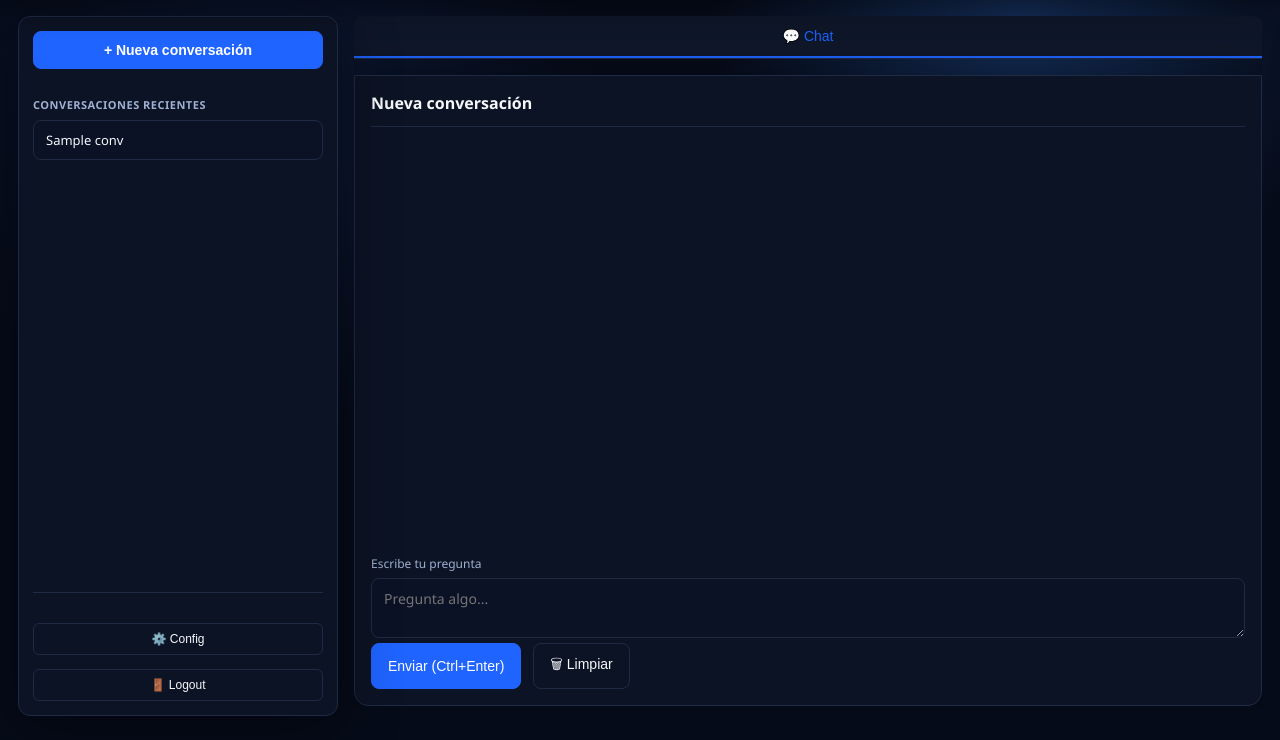
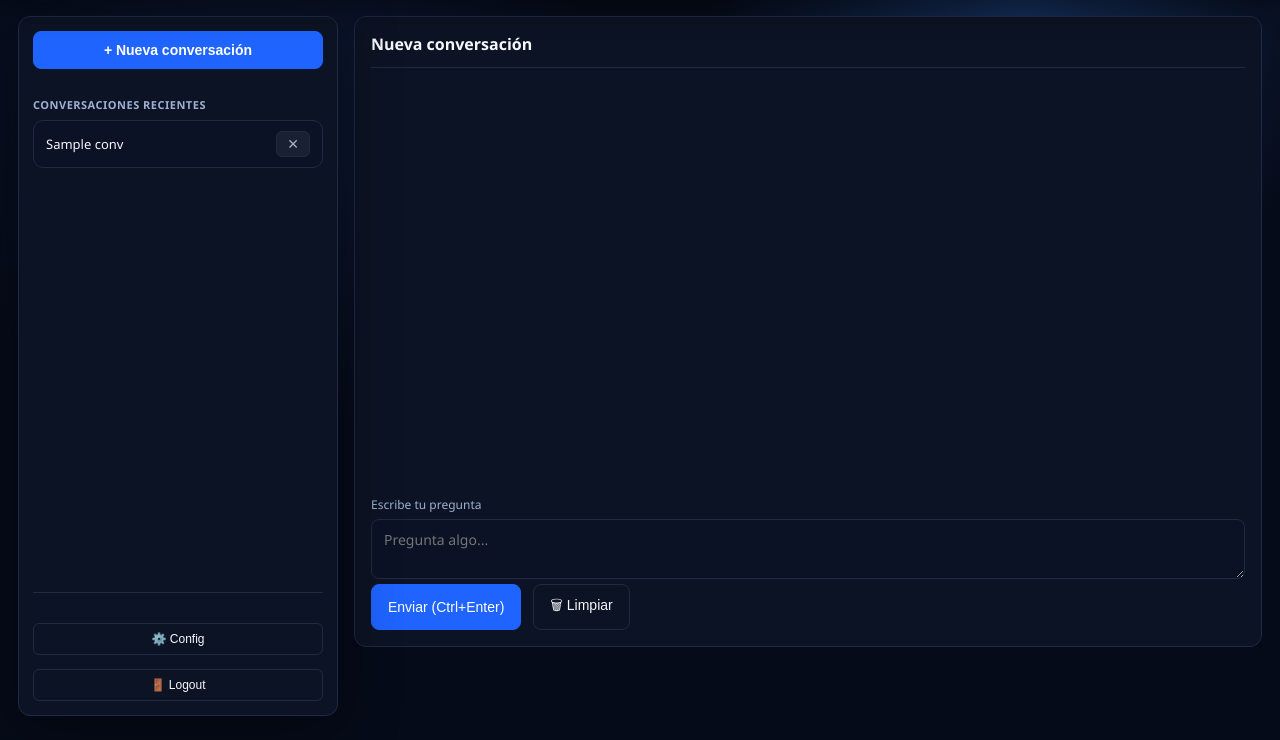
Before and after one commit to c0hete/energyapp-llm-platform, a FastAPI app: template templates/dashboard.html in a window 1280 px wide. Shown: the part 65-805 px from the top of the page. Run offline with FastAPI, Linux system fonts and the light colour scheme; the template is opened without the code that fills it: most values are stand-ins (such as "Sample title", 1, 10 or a date in 2020).

Commit message:
Dashboard: sidebar flush, remove tab header, add convo delete buttons

```diff
--- a/templates/dashboard.html
+++ b/templates/dashboard.html
@@ -58,7 +58,7 @@
     overflow-y: auto;
     display: flex;
     flex-direction: column;
-    gap: 6px;
+    gap: 8px;
     margin-bottom: 16px;
     min-height: 100px;
   }
@@ -67,13 +67,17 @@
     padding: 10px 12px;
     background: var(--bg-alt);
     border: 1px solid var(--border);
-    border-radius: 8px;
+    border-radius: 10px;
     cursor: pointer;
     transition: all 0.2s ease;
     font-size: 13px;
     white-space: nowrap;
     overflow: hidden;
     text-overflow: ellipsis;
+    display: flex;
+    align-items: center;
+    justify-content: space-between;
+    gap: 8px;
   }
 
   .conv-item:hover {
@@ -84,6 +88,33 @@
   .conv-item.active {
     background: var(--accent);
     color: #fff;
+  }
+
+  .conv-title {
+    flex: 1;
+    overflow: hidden;
+    text-overflow: ellipsis;
+  }
+
+  .conv-delete {
+    width: 26px;
+    height: 26px;
+    border-radius: 6px;
+    border: 1px solid var(--border);
+    background: rgba(255,255,255,0.06);
+    color: var(--muted);
+    display: inline-flex;
+    align-items: center;
+    justify-content: center;
+    cursor: pointer;
+    transition: all 0.2s ease;
+    flex-shrink: 0;
+  }
+
+  .conv-delete:hover {
+    background: rgba(255,255,255,0.12);
+    color: #fff;
+    border-color: var(--accent);
   }
 
   .conv-footer {
@@ -115,42 +146,7 @@
     letter-spacing: 0.5px;
   }
 
-  .tabs {
-    display: flex;
-    gap: 0;
-    border-bottom: 1px solid var(--border);
-    margin-bottom: 16px;
-    background: var(--bg);
-    border-radius: 8px 8px 0 0;
-    overflow: hidden;
-  }
-
-  .tabs button {
-    flex: 1;
-    padding: 12px 16px;
-    background: transparent;
-    border: none;
-    border-bottom: 2px solid transparent;
-    color: var(--muted);
-    cursor: pointer;
-    transition: all 0.2s ease;
-    font-weight: 500;
-    border-radius: 0;
-    font-size: 14px;
-  }
-
-  .tabs button:hover {
-    color: var(--text);
-    background: var(--panel);
-  }
-
-  .tabs button.active {
-    color: var(--accent);
-    border-bottom-color: var(--accent);
-    background: var(--panel);
-  }
-
-.content {
+  .content {
     flex: 1;
     display: flex;
     flex-direction: column;
@@ -159,20 +155,16 @@
     padding: 0;
   }
 
-  .section {
+.section {
     background: var(--panel-strong);
     border: 1px solid var(--border);
-    border-radius: 0 0 14px 14px;
+    border-radius: 12px;
     padding: 16px;
     box-shadow: var(--shadow);
-    display: none;
+    display: flex;
+    flex-direction: column;
     flex: 1;
     overflow: hidden;
-  }
-
-  .section.active {
-    display: flex;
-    flex-direction: column;
   }
 
   #chatSection {
@@ -259,7 +251,10 @@
   <div class="conv-label">Conversaciones recientes</div>
   <div class="conv-list" id="convList">
     {% for conv in conversations %}
-    <div class="conv-item" onclick="selectConversation({{ conv.id }})">{{ conv.title or 'Sin título' }}</div>
+    <div class="conv-item" data-id="{{ conv.id }}">
+      <span class="conv-title" onclick="selectConversation({{ conv.id }}, this)">{{ conv.title or 'Sin título' }}</span>
+      <button class="conv-delete" onclick="deleteConversation({{ conv.id }}, event)">✕</button>
+    </div>
     {% endfor %}
   </div>
   <div class="conv-footer">
@@ -274,11 +269,7 @@
 
 <div class="layout-shell">
 <div class="content">
-  <div class="tabs">
-    <button data-tab="chat" class="active">💬 Chat</button>
-  </div>
-
-  <div class="section active" id="chatSection">
+  <div class="section" id="chatSection">
     <div class="chat-header" id="convTitle">Nueva conversación</div>
     <div class="chat-box" id="chatBox"></div>
     <div class="prompt-area">
@@ -303,10 +294,12 @@
   let abortController = null;
   let typingIndicator = null;
 
-  async function selectConversation(convId) {
+  async function selectConversation(convId, el) {
     currentConvId = convId;
     document.querySelectorAll('.conv-item').forEach(item => item.classList.remove('active'));
-    event.target.classList.add('active');
+    if (el) {
+      el.closest('.conv-item').classList.add('active');
+    }
 
     try {
       const conv = await jsonFetch(`/conversations/${convId}`);
@@ -330,9 +323,11 @@
       const list = document.getElementById('convList');
       const div = document.createElement('div');
       div.className = 'conv-item';
-      div.textContent = conv.title || 'Sin título';
-      div.onclick = () => selectConversation(conv.id);
+      div.dataset.id = conv.id;
+      div.innerHTML = `<span class="conv-title">${conv.title || 'Sin título'}</span><button class="conv-delete" onclick="deleteConversation(${conv.id}, event)">✕</button>`;
+      div.querySelector('.conv-title').onclick = () => selectConversation(conv.id, div);
       list.insertBefore(div, list.firstChild);
+      selectConversation(conv.id, div);
     } catch (err) {
       showStatus('Error al crear conversación', 'error');
     }
@@ -423,6 +418,23 @@
     currentMessages.forEach(msg => addMessage(msg.role, msg.content));
   }
 
+  async function deleteConversation(convId, e) {
+    e?.stopPropagation();
+    const el = e ? e.target.closest('.conv-item') : null;
+    try {
+      await jsonFetch(`/conversations/${convId}`, 'DELETE');
+      if (el) el.remove();
+      if (currentConvId === convId) {
+        currentConvId = null;
+        currentMessages = [];
+        document.getElementById('convTitle').textContent = 'Nueva conversación';
+        document.getElementById('chatBox').innerHTML = '';
+      }
+    } catch (err) {
+      showStatus(`Error al eliminar: ${err.message}`, 'error');
+    }
+  }
+
   function clearChat() {
     if (confirm('¿Borrar todos los mensajes de esta conversación?')) {
       document.getElementById('chatBox').innerHTML = '';
```
